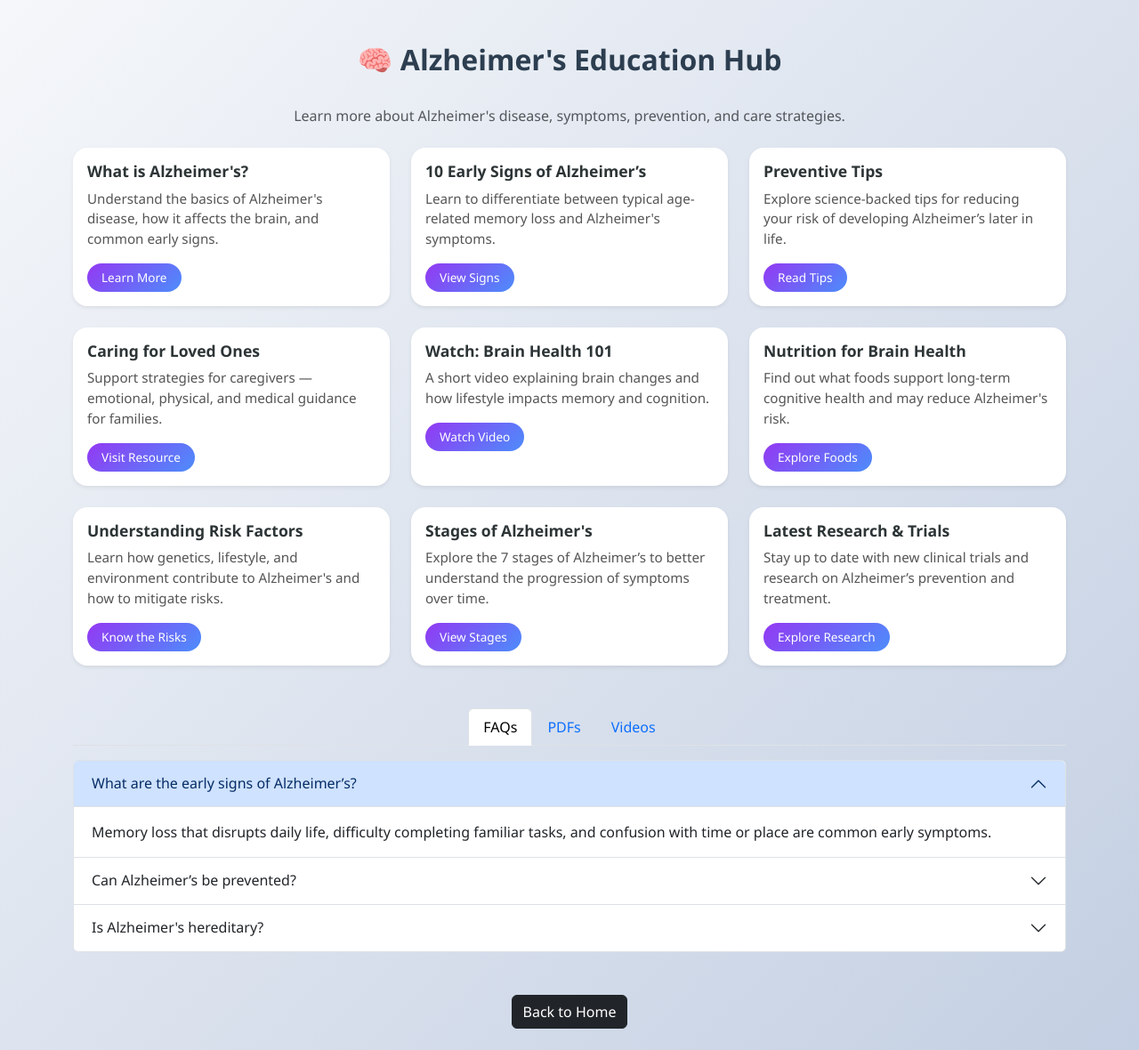
After one commit to VaishnaviGChopade/Alzheimer-s-Risk-Assessment-and-Recommendations, a Flask app: page /alzheimers-education in a window 1280 px wide. The commit adds this page. Shown: the whole page at 89% size. Run offline with Flask 3, Linux system fonts and the light colour scheme; parts of the project's set-up code (start-up, migrations or seed data) failed here and were passed over; some libraries are stand-ins or nearby versions.

Commit message:
Add Alzheimers Education page

```diff
--- a/app.py
+++ b/app.py
@@ -51,12 +51,19 @@ with open("xgboost_model.pkl", "rb") as model_file:
 @app.route("/about")
 def about():
     return render_template("About.html")
+
 @app.route("/brain-games")
 def brain_games():
     return render_template("brain_games.html")
+
 @app.route("/get-recommendations")
 def get_recommendations():
     return render_template("recommendations.html")
+
+@app.route("/alzheimers-education")
+def get_alzheimers_education():
+    return render_template("educational.html")
+
 @app.route('/predict', methods=['POST'])
 def predict():
     try:
--- a/templates/Risk_Assessment.html
+++ b/templates/Risk_Assessment.html
@@ -67,6 +67,7 @@
                 <li class="nav-item"><a href="/risk-assessment" class="nav-link text-white">Risk Assessment</a></li>
                 <li class="nav-item"><a href="/get-recommendations" class="nav-link text-white">Get Recommendations</a></li>
                 <li class="nav-item"><a href="/brain-games" class="nav-link text-white">Brain Games</a></li>
+                <li class="nav-item"><a href="/alzheimers-education" class="nav-link text-white">Explore</a></li>
                 <li class="nav-item"><a href="/about" class="nav-link text-white">About</a></li>
             </ul>
         </div>
--- /dev/null
+++ b/templates/educational.html
@@ -0,0 +1,350 @@
+<!DOCTYPE html>
+<html lang="en">
+
+<head>
+    <meta charset="UTF-8" />
+    <meta name="viewport" content="width=device-width, initial-scale=1" />
+    <title>Educational Hub | Alzheimer's Companion</title>
+    <link href="https://cdn.jsdelivr.net/npm/bootstrap@5.3.2/dist/css/bootstrap.min.css" rel="stylesheet" />
+    <style>
+        body {
+            background: linear-gradient(135deg, #f5f7fa, #c3cfe2);
+            font-family: 'Segoe UI', sans-serif;
+            color: #343a40;
+        }
+
+        .card {
+            border: none;
+            border-radius: 16px;
+            transition: transform 0.3s ease, box-shadow 0.3s ease;
+            background-color: #ffffff;
+            box-shadow: 0 6px 16px rgba(0, 0, 0, 0.08);
+        }
+
+        .card:hover {
+            transform: translateY(-5px);
+            box-shadow: 0 12px 24px rgba(0, 0, 0, 0.12);
+        }
+
+        .section-title {
+            text-align: center;
+            margin-top: 3rem;
+            margin-bottom: 2rem;
+            font-weight: 700;
+            font-size: 2rem;
+            color: #2c3e50;
+        }
+
+        .card-title {
+            font-weight: 600;
+            color: #2d3436;
+        }
+
+        .card-text {
+            color: #636e72;
+            font-size: 0.95rem;
+        }
+
+        .btn-sm {
+            font-weight: 500;
+            border-radius: 20px;
+            padding: 6px 16px;
+            font-size: 0.85rem;
+        }
+
+        .btn-primary {
+            background: linear-gradient(135deg, #9339f3, #4d8dfb);
+            border: none;
+        }
+
+        .btn-primary:hover {
+            background: linear-gradient(135deg, #7e80ec, #65acd7);
+        }
+
+        .ratio iframe {
+            border-radius: 0.5rem;
+        }
+
+        .card-title {
+            font-weight: 600;
+            font-size: 1.1rem;
+        }
+
+        .card-text {
+            font-size: 0.95rem;
+            color: #555;
+        }
+    </style>
+
+</head>
+
+<body>
+    <div class="container">
+        <h2 class="section-title">🧠 Alzheimer's Education Hub</h2>
+        <p class="text-center mb-4 text-muted">
+            Learn more about Alzheimer's disease, symptoms, prevention, and care strategies.
+        </p>
+
+        <div class="row g-4">
+            <!-- Existing Cards -->
+            <div class="col-md-6 col-lg-4">
+                <div class="card h-100 shadow-sm">
+                    <div class="card-body">
+                        <h5 class="card-title">What is Alzheimer's?</h5>
+                        <p class="card-text">Understand the basics of Alzheimer's disease, how it affects the brain, and
+                            common early signs.</p>
+                        <a href="https://www.alz.org/alzheimers-dementia/what-is-alzheimers" target="_blank"
+                            class="btn btn-primary btn-sm">Learn More</a>
+                    </div>
+                </div>
+            </div>
+
+            <div class="col-md-6 col-lg-4">
+                <div class="card h-100 shadow-sm">
+                    <div class="card-body">
+                        <h5 class="card-title">10 Early Signs of Alzheimer’s</h5>
+                        <p class="card-text">Learn to differentiate between typical age-related memory loss and
+                            Alzheimer's symptoms.</p>
+                        <a href="https://www.alz.org/alzheimers-dementia/10_signs" target="_blank"
+                            class="btn btn-primary btn-sm">View Signs</a>
+                    </div>
+                </div>
+            </div>
+
+            <div class="col-md-6 col-lg-4">
+                <div class="card h-100 shadow-sm">
+                    <div class="card-body">
+                        <h5 class="card-title">Preventive Tips</h5>
+                        <p class="card-text">Explore science-backed tips for reducing your risk of developing
+                            Alzheimer’s later in life.</p>
+                        <a href="https://www.alzheimers.net/11-things-you-can-do-to-prevent-alzheimers" target="_blank"
+                            class="btn btn-primary btn-sm">Read Tips</a>
+                    </div>
+                </div>
+            </div>
+
+            <div class="col-md-6 col-lg-4">
+                <div class="card h-100 shadow-sm">
+                    <div class="card-body">
+                        <h5 class="card-title">Caring for Loved Ones</h5>
+                        <p class="card-text">Support strategies for caregivers — emotional, physical, and medical
+                            guidance for families.</p>
+                        <a href="https://www.helpguide.org/articles/alzheimers-dementia-aging/caring-for-a-person-with-alzheimers-disease.htm"
+                            target="_blank" class="btn btn-primary btn-sm">Visit Resource</a>
+                    </div>
+                </div>
+            </div>
+
+            <div class="col-md-6 col-lg-4">
+                <div class="card h-100 shadow-sm">
+                    <div class="card-body">
+                        <h5 class="card-title">Watch: Brain Health 101</h5>
+                        <p class="card-text">A short video explaining brain changes and how lifestyle impacts memory and
+                            cognition.</p>
+                        <a href="https://www.youtube.com/watch?v=Rzxr9FeZf1g" target="_blank"
+                            class="btn btn-primary btn-sm">Watch Video</a>
+                    </div>
+                </div>
+            </div>
+
+            <div class="col-md-6 col-lg-4">
+                <div class="card h-100 shadow-sm">
+                    <div class="card-body">
+                        <h5 class="card-title">Nutrition for Brain Health</h5>
+                        <p class="card-text">Find out what foods support long-term cognitive health and may reduce
+                            Alzheimer's risk.</p>
+                        <a href="https://www.medicalnewstoday.com/articles/324044" target="_blank"
+                            class="btn btn-primary btn-sm">Explore Foods</a>
+                    </div>
+                </div>
+            </div>
+
+            <!-- New Additions -->
+            <div class="col-md-6 col-lg-4">
+                <div class="card h-100 shadow-sm">
+                    <div class="card-body">
+                        <h5 class="card-title">Understanding Risk Factors</h5>
+                        <p class="card-text">Learn how genetics, lifestyle, and environment contribute to Alzheimer's
+                            and how to mitigate risks.</p>
+                        <a href="https://www.alz.org/alzheimers-dementia/what-is-alzheimers/causes-and-risk-factors"
+                            target="_blank" class="btn btn-primary btn-sm">Know the Risks</a>
+                    </div>
+                </div>
+            </div>
+
+            <div class="col-md-6 col-lg-4">
+                <div class="card h-100 shadow-sm">
+                    <div class="card-body">
+                        <h5 class="card-title">Stages of Alzheimer's</h5>
+                        <p class="card-text">Explore the 7 stages of Alzheimer’s to better understand the progression of
+                            symptoms over time.</p>
+                        <a href="https://www.alz.org/alzheimers-dementia/stages" target="_blank"
+                            class="btn btn-primary btn-sm">View Stages</a>
+                    </div>
+                </div>
+            </div>
+
+            <div class="col-md-6 col-lg-4">
+                <div class="card h-100 shadow-sm">
+                    <div class="card-body">
+                        <h5 class="card-title">Latest Research & Trials</h5>
+                        <p class="card-text">Stay up to date with new clinical trials and research on Alzheimer’s
+                            prevention and treatment.</p>
+                        <a href="https://www.alz.org/alzheimers-dementia/research_progress" target="_blank"
+                            class="btn btn-primary btn-sm">Explore Research</a>
+                    </div>
+                </div>
+            </div>
+        </div>
+
+        <ul class="nav nav-tabs justify-content-center mt-5" id="eduTab" role="tablist">
+            <li class="nav-item" role="presentation">
+                <button class="nav-link active" id="faq-tab" data-bs-toggle="tab" data-bs-target="#faq" type="button"
+                    role="tab">FAQs</button>
+            </li>
+            <li class="nav-item" role="presentation">
+                <button class="nav-link" id="pdfs-tab" data-bs-toggle="tab" data-bs-target="#pdfs" type="button"
+                    role="tab">PDFs</button>
+            </li>
+            <li class="nav-item" role="presentation">
+                <button class="nav-link" id="videos-tab" data-bs-toggle="tab" data-bs-target="#videos" type="button"
+                    role="tab">Videos</button>
+            </li>
+        </ul>
+
+        <div class="tab-content pt-3" id="eduTabContent">
+            <div class="tab-pane fade show active" id="faq" role="tabpanel">
+                <!-- FAQ Content -->
+                <div class="accordion" id="faqAccordion">
+                    <div class="accordion-item">
+                        <h2 class="accordion-header" id="q1">
+                            <button class="accordion-button" type="button" data-bs-toggle="collapse"
+                                data-bs-target="#a1">
+                                What are the early signs of Alzheimer’s?
+                            </button>
+                        </h2>
+                        <div id="a1" class="accordion-collapse collapse show" data-bs-parent="#faqAccordion">
+                            <div class="accordion-body">
+                                Memory loss that disrupts daily life, difficulty completing familiar tasks, and
+                                confusion with time or
+                                place are common early symptoms.
+                            </div>
+                        </div>
+                    </div>
+
+                    <div class="accordion-item">
+                        <h2 class="accordion-header" id="q2">
+                            <button class="accordion-button collapsed" type="button" data-bs-toggle="collapse"
+                                data-bs-target="#a2">
+                                Can Alzheimer’s be prevented?
+                            </button>
+                        </h2>
+                        <div id="a2" class="accordion-collapse collapse" data-bs-parent="#faqAccordion">
+                            <div class="accordion-body">
+                                There's no guaranteed prevention, but a healthy diet, regular exercise, mental
+                                stimulation, and good
+                                sleep reduce risk.
+                            </div>
+                        </div>
+                    </div>
+
+                    <div class="accordion-item">
+                        <h2 class="accordion-header" id="q3">
+                            <button class="accordion-button collapsed" type="button" data-bs-toggle="collapse"
+                                data-bs-target="#a3">
+                                Is Alzheimer's hereditary?
+                            </button>
+                        </h2>
+                        <div id="a3" class="accordion-collapse collapse" data-bs-parent="#faqAccordion">
+                            <div class="accordion-body">
+                                Genetics can play a role, especially in early-onset cases. But lifestyle and environment
+                                also influence
+                                risk.
+                            </div>
+                        </div>
+                    </div>
+                </div>
+            </div>
+
+            <div class="tab-pane fade" id="pdfs" role="tabpanel">
+                <!-- PDF Content -->
+                <ul class="list-group list-group-flush">
+                    <li class="list-group-item">
+                        🧾 <strong>Alzheimer’s Care Guide</strong> –
+                        <a href="/docs/alzheimers-careguide.pdf" download
+                            class="btn btn-outline-primary btn-sm">Download</a>
+                    </li>
+                    <li class="list-group-item">
+                        🧠 <strong>Memory Improvement Exercises</strong> –
+                        <a href="/docs/memory-tips.pdf" download class="btn btn-outline-success btn-sm">Download</a>
+                    </li>
+                    <li class="list-group-item">
+                        🍎 <strong>Brain-Healthy Diet Chart</strong> –
+                        <a href="/docs/brain-diet.pdf" download class="btn btn-outline-info btn-sm">Download</a>
+                    </li>
+                </ul>
+            </div>
+
+            <div class="tab-pane fade" id="videos" role="tabpanel">
+                <!-- Video Carousel -->
+                <div class="row g-4">
+                    <!-- Video Card 1 -->
+                    <div class="col-md-6 col-lg-4">
+                        <div class="card h-100 shadow-sm">
+                            <div class="ratio ratio-16x9">
+                                <iframe src="https://www.youtube.com/embed/wfLP8fFrOp0"
+                                    title="What is Alzheimer's Disease?" allowfullscreen></iframe>
+                            </div>
+                            <div class="card-body">
+                                <h5 class="card-title">What is Alzheimer's Disease?</h5>
+                                <p class="card-text">A quick intro to Alzheimer's, its symptoms, and how it progresses
+                                    in the brain.</p>
+                            </div>
+                        </div>
+                    </div>
+
+                    <!-- Video Card 2 -->
+                    <div class="col-md-6 col-lg-4">
+                        <div class="card h-100 shadow-sm">
+                            <div class="ratio ratio-16x9">
+                                <iframe src="https://www.youtube.com/embed/Fz1OSnDVq5w"
+                                    title="Symptoms, Causes, and Stages of Alzheimer's" allowfullscreen></iframe>
+                            </div>
+                            <div class="card-body">
+                                <h5 class="card-title">Causes & Stages</h5>
+                                <p class="card-text">In-depth info on causes, symptoms, diagnosis, and stages of
+                                    Alzheimer’s.</p>
+                            </div>
+                        </div>
+                    </div>
+
+                    <!-- Video Card 3 -->
+                    <div class="col-md-6 col-lg-4">
+                        <div class="card h-100 shadow-sm">
+                            <div class="ratio ratio-16x9">
+                                <iframe src="https://www.youtube.com/embed/1nf3cg6Zb-E" title="Managing Dementia Stages"
+                                    allowfullscreen></iframe>
+                            </div>
+                            <div class="card-body">
+                                <h5 class="card-title">Managing Dementia</h5>
+                                <p class="card-text">How to manage the progression of dementia across its different
+                                    stages.</p>
+                            </div>
+                        </div>
+                    </div>
+
+                    <!-- Add more similarly if needed -->
+                </div>
+
+            </div>
+        </div>
+
+    </div>
+    <div class="text-center mt-5 mb-4">
+        <a href="/" class="btn btn-dark">Back to Home</a>
+    </div>
+    <script src="https://cdn.jsdelivr.net/npm/bootstrap@5.3.2/dist/js/bootstrap.bundle.min.js"></script>
+
+</body>
+
+</html>
```
Also changed, not shown: templates/index.html (+9 -1 lines).
